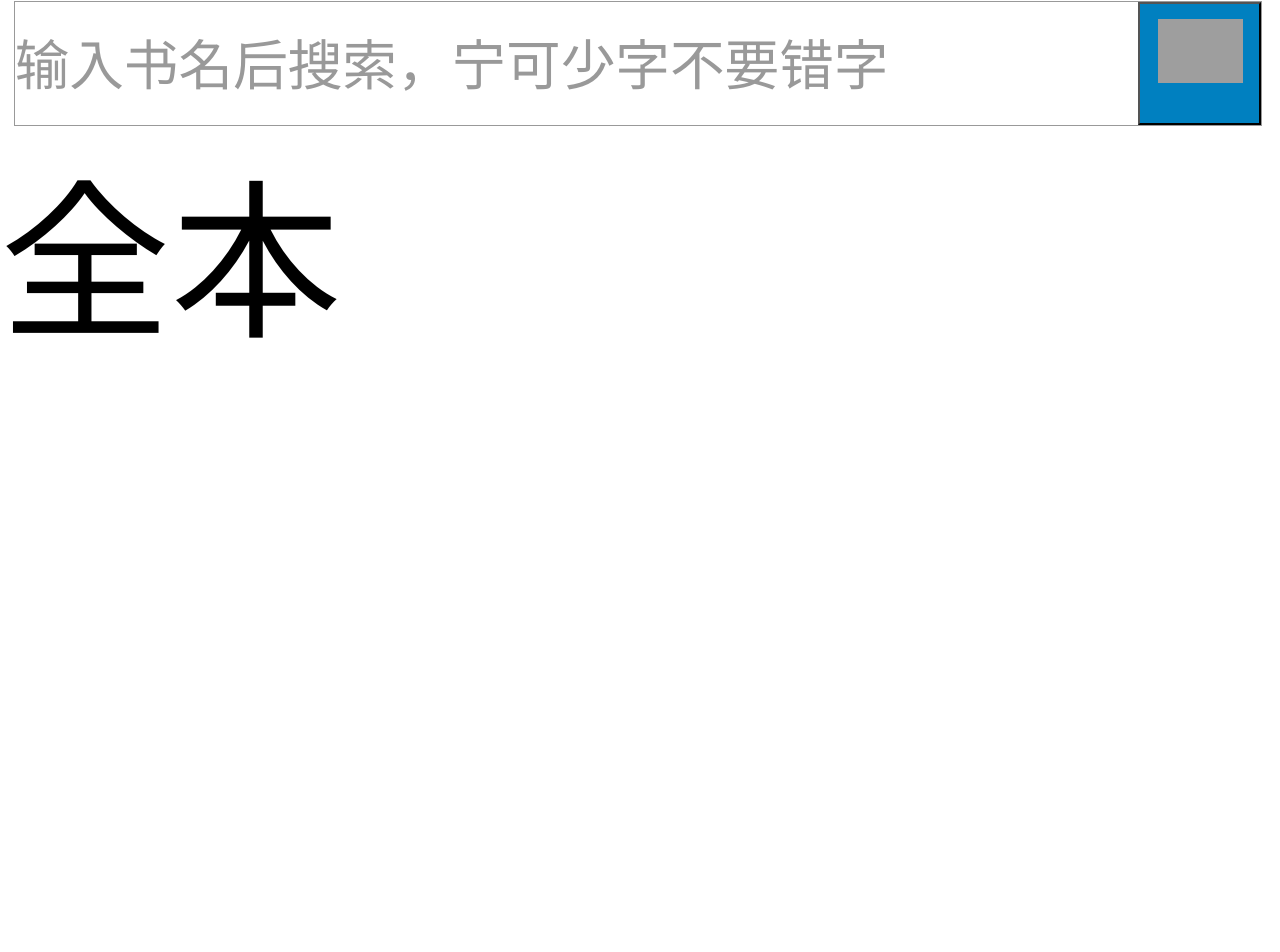
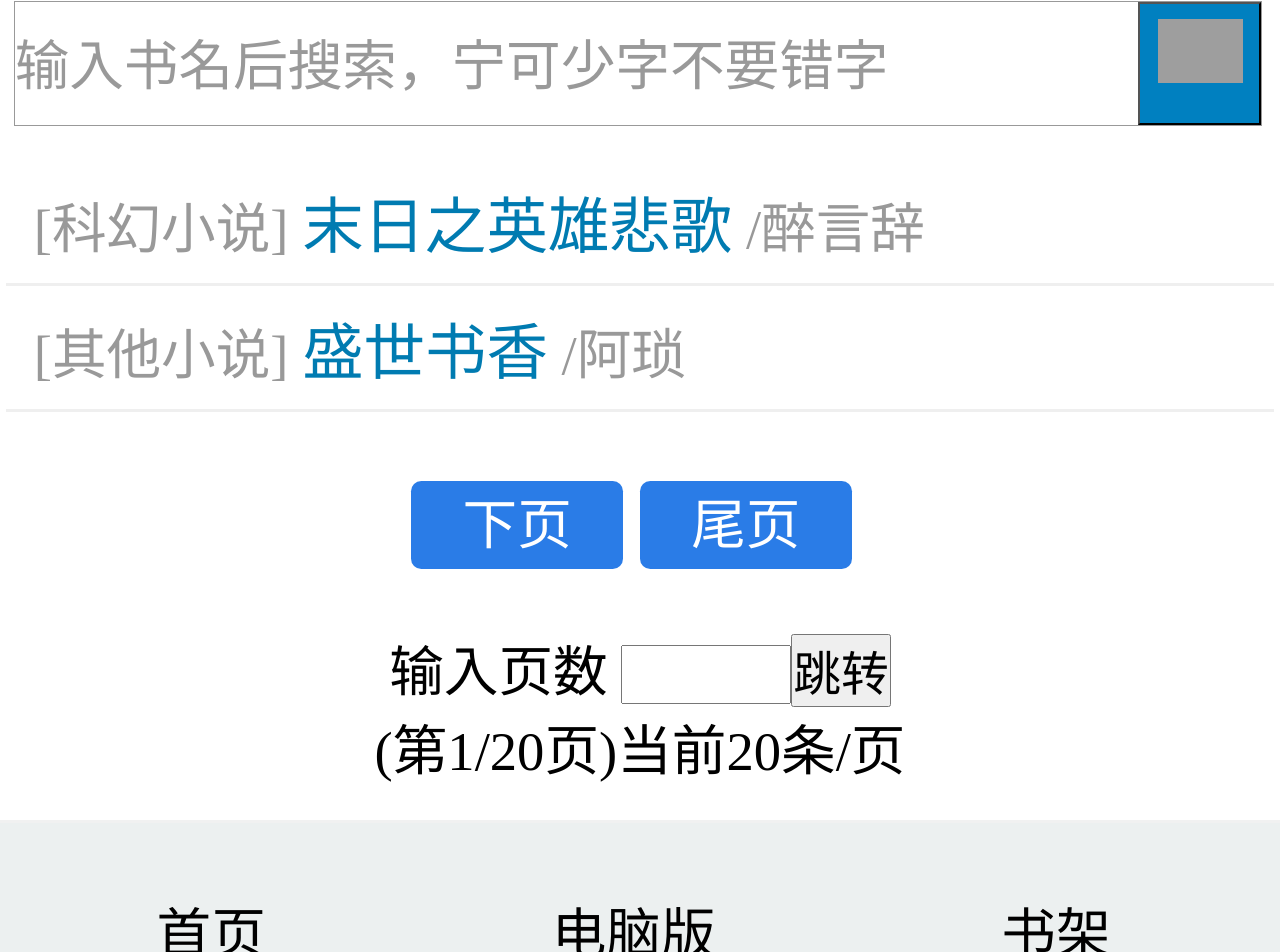
Before and after one commit to jxylty/biquge, a Vue app in the folder fe/: page /wapfull in a window 1280 px wide. Shown: the part 323-1275 px from the top of the page. Before the commit the page ends 800 px from the top, so only its background shows below. Built offline with nearby package versions, Linux system fonts and the light colour scheme; grey boxes are pictures that could not be loaded.

Commit message:
new code

```diff
--- a/fe/src/views/Sort.vue
+++ b/fe/src/views/Sort.vue
@@ -3,17 +3,17 @@
 	<div>
 	<div class="content">
 		<ul>
-			<li class="prev" @click="go1"><a>玄幻</a></li>
-			<li class="prev" @click="go2"><a>仙侠</a></li>
-			<li class="prev"@click="go3"><a>都市</a></li>
+			<li class="prev" @click="go1"><a :class="{done:ys}">玄幻</a></li>
+			<li class="prev" @click="go2"><a :class="{done:ys2}">仙侠</a></li>
+			<li class="prev" @click="go3"><a :class="{done:ys3}">都市</a></li>
 		</ul>
 		<ul>
-			<li class="prev" @click="go4"><a>历史</a></li>
-			<li class="prev" @click="go5"><a>网游</a></li>
-			<li class="prev" @click="go6"><a>科幻</a></li>
+			<li class="prev" @click="go4"><a :class="{done:ys4}">历史</a></li>
+			<li class="prev" @click="go5"><a :class="{done:ys5}">网游</a></li>
+			<li class="prev" @click="go6"><a :class="{done:ys6}">科幻</a></li>
 		</ul>
 		<ul>
-			<li class="prev" @click="go7"><a>其他</a></li>
+			<li class="prev" @click="go7"><a :class="{done:ys7}">其他</a></li>
 		</ul>
 	</div>
 
@@ -36,8 +36,23 @@
 <script>
 	export default{
 		name: 'Sort',
+		data(){
+			return {
+				ys:false,
+				ys2:false,
+			}
+		},
 		methods:{
 			go1(){
+				this.ys=true
+				if(this.ys==true){
+					this.ys2=false;
+					this.ys3=false;
+					this.ys4=false;
+					this.ys5=false;
+					this.ys6=false;
+					this.ys7=false;
+				}
 				this.$router.push('x1')
 				this.$store.state.zzz=false;
 				this.$store.state.cent= '玄幻小说';
@@ -48,25 +63,113 @@
 				}
 				console.log("")
 			},go2(){
+				this.ys2=true
+				if(this.ys2==true){
+					this.ys=false;
+					this.ys3=false;
+					this.ys4=false;
+					this.ys5=false;
+					this.ys6=false;
+					this.ys7=false;
+				}
 				this.$router.push('x2')
 				this.$store.state.zzz=false;
 				this.$store.state.cent= '仙侠小说';
-				if(this.dian2.indexOf('玄幻小说')!=-1){
+				if(this.dian2.indexOf('仙侠小说')!=-1){
 
 				}else{
 					this.dian2.push('仙侠小说');
 				}
 			},go3(){
+				this.ys3=true
+				if(this.ys3==true){
+					this.ys1=false;
+					this.ys2=false;
+					this.ys4=false;
+					this.ys5=false;
+					this.ys6=false;
+					this.ys7=false;
+				}
 				this.$router.push('x3')
 				this.$store.state.zzz=false;
+				this.$store.state.cent = '都市小说';
+				if(this.dian2.indexOf('都市小说')!=-1){
+
+				}else{
+					this.dian2.push('都市小说')
+				}
 			},go4(){
+				this.ys4=true
+				if(this.ys4==true){
+					this.ys=false;
+					this.ys3=false;
+					this.ys2=false;
+					this.ys5=false;
+					this.ys6=false;
+					this.ys7=false;
+				}
 				this.$router.push('x4')
+				this.$store.state.zzz=false;
+				this.$store.state.cent = '历史小说';
+				if(this.dian2.indexOf('历史小说')!=-1){
+
+				}else{
+					this.dian2.push('历史小说')
+				}
 			},go5(){
+				this.ys5=true
+				if(this.ys5==true){
+					this.ys=false;
+					this.ys3=false;
+					this.ys4=false;
+					this.ys2=false;
+					this.ys6=false;
+					this.ys7=false;
+				}
 				this.$router.push('x5')
+				this.$store.state.zzz=false;
+				this.$store.state.cent = '网游小说';
+				if(this.dian2.indexOf('网游小说')!=-1){
+
+				}else{
+					this.dian2.push('网游小说')
+				}
 			},go6(){
+				this.ys6=true
+				if(this.ys6==true){
+					this.ys=false;
+					this.ys3=false;
+					this.ys4=false;
+					this.ys5=false;
+					this.ys2=false;
+					this.ys7=false;
+				}
 				this.$router.push('x6')
+				this.$store.state.zzz=false;
+				this.$store.state.cent = '科幻小说';
+				if(this.dian2.indexOf('科幻小说')!=-1){
+
+				}else{
+					this.dian2.push('科幻小说')
+				}
 			},go7(){
+				this.ys7=true
+				if(this.ys7==true){
+					this.ys=false;
+					this.ys3=false;
+					this.ys4=false;
+					this.ys5=false;
+					this.ys6=false;
+					this.ys2=false;
+				}
 				this.$router.push('x7')
+				this.$store.state.zzz=false;
+				this.$store.state.cent = '其他小说';
+				if(this.dian2.indexOf('其他小说')!=-1){
+
+				}else{
+					this.dian2.push('其他小说')
+				}
 			}
 		},computed:{
 			dian2(){
@@ -77,6 +180,9 @@
 </script>
 
 <style>
+	 .content .done{
+		background:rgb(204,204,204);
+	}
 	.content {
 		width:98%;
 		margin-top: 0.2rem;
--- a/fe/src/views/Wapfull.vue
+++ b/fe/src/views/Wapfull.vue
@@ -1,6 +1,39 @@
 <template>
 	<div>
-		全本
+	<div class="cover">
+		<p class="line">
+			[科幻小说]
+			<a class="blue">末日之英雄悲歌</a>
+			/醉言辞
+		</p>
+		<p class="line">
+			[其他小说]
+			<a class="blue">盛世书香</a>
+			/阿琐
+		</p>
+	</div>
+
+	<div class="page">
+		<a>下页</a>
+		<a>尾页</a>
+	</div>
+
+	<div class="page">
+		输入页数
+		<input id="pageinput" size="4" />
+		<input type="button" value="跳转" onclick="page()" />
+		<br>
+		(第1/20页)当前20条/页
+	</div>
+	<div class="footer">
+		<ul>
+			<li><a>首页</a></li>
+			<li><a>电脑版</a></li>
+			<li><a>书架</a></li>
+		</ul>
+
+	</div>
+
 	</div>
 </template>
 
@@ -11,4 +44,77 @@
 </script>
 
 <style>
+	.cover {
+		width:98%;
+		margin:0.2rem auto 0.2rem auto;
+		height:auto;
+		overflow: hidden;
+	}
+
+	.cover p {
+		text-indent: 0.16rem;
+	}
+
+	.line {
+		border-bottom:0.02rem solid #efefef;
+		padding-bottom: 0.1rem;
+		padding-top: 0.1rem;
+		color: #999;
+	}
+
+	.blue {
+		color: #007BB1;
+		font-size: 0.36rem;
+	}
+
+	a {
+		text-decoration: none;
+	}
+
+	.page {
+		height: auto;
+		padding-bottom: 0.2rem;
+		padding-top: 0.2rem;
+		text-align: center;
+	}
+
+	.page a {
+		text-align: center;
+		padding:0.08rem 0.3rem 0.08rem 0.3rem;
+		margin-right: 0.1rem;
+		border-radius: 0.06rem;
+		background:#2A7CE7;
+		color: #fff;
+	}
+
+	input, textarea {
+		font-size: 0.24rem;
+		font-family: "微软雅黑";
+	}
+
+	.footer {
+		height: 0.6rem;
+		background: #ECF0F0;
+		padding: 0.06rem 0 0;
+		border-top: 0.02rem solid #F1F1F1;
+		line-height: 0.52rem;
+		text-align: center;
+		padding-top: 0.4rem;
+		padding-bottom: 2.4rem;
+	}
+
+	.footer li {
+		float: left;
+		text-align: center;
+		width:33%;
+		font-size: 0.32rem;
+	}
+
+	li{
+		list-style: none;
+	}
+
+	.footer li a {
+		color: #000;
+	}
 </style>
```
Also changed, not shown: fe/src/views/Text.vue (added, +8 -0 lines).
